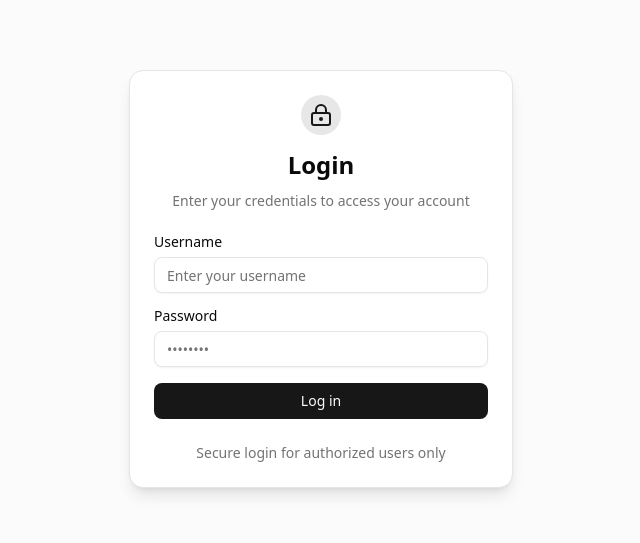
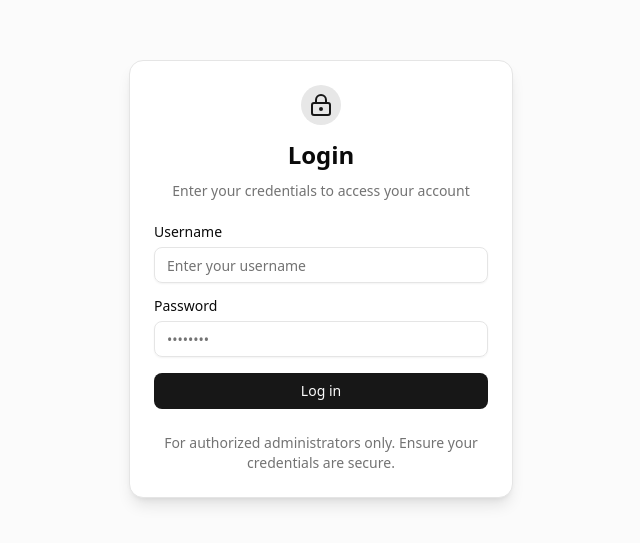
Before and after one commit to LuqmanRA/netlify-deploy-notification, a Next.js app: page /login in a window 1280 px wide. Shown: the part 121-664 px from the top of the page, without its empty margins (319-959 px from the left). Built offline with nearby package versions, Linux system fonts and the light colour scheme.

Commit message:
feat: add error message for login page

```diff
--- a/src/app/login/page.tsx
+++ b/src/app/login/page.tsx
@@ -20,11 +20,14 @@ export default function LoginPage() {
   const [username, setUsername] = useState("");
   const [password, setPassword] = useState("");
   const [isLoading, setIsLoading] = useState(false);
+  const [error, setError] = useState("");
   const router = useRouter();
 
   const handleSubmit = async (e: React.FormEvent) => {
     e.preventDefault();
     setIsLoading(true);
+    setError("");
+
     const result = await signIn("credentials", {
       username,
       password,
@@ -32,13 +35,12 @@ export default function LoginPage() {
     });
 
     if (result?.error) {
-      alert("Login gagal: " + result.error);
+      setError(result.error);
     } else {
-      setTimeout(() => {
-        setIsLoading(false);
-        router.push("/dashboard");
-      }, 1000);
+      router.push("/dashboard");
     }
+
+    setIsLoading(false);
   };
 
   return (
@@ -64,7 +66,6 @@ export default function LoginPage() {
               <Input
                 id="username"
                 placeholder="Enter your username"
-                required
                 autoComplete="username"
                 value={username}
                 onChange={(e) => setUsername(e.target.value)}
@@ -76,12 +77,14 @@ export default function LoginPage() {
                 id="password"
                 type="password"
                 placeholder="••••••••"
-                required
                 autoComplete="current-password"
                 value={password}
                 onChange={(e) => setPassword(e.target.value)}
               />
             </div>
+            {error && (
+              <div className="text-red-500 text-sm text-center">{error}</div>
+            )}
             <Button
               type="submit"
               className="w-full cursor-pointer"
@@ -92,8 +95,9 @@ export default function LoginPage() {
           </form>
         </CardContent>
         <CardFooter className="flex justify-center">
-          <p className="text-sm text-muted-foreground">
-            Secure login for authorized users only
+          <p className="text-sm text-center text-muted-foreground">
+            For authorized administrators only. Ensure your credentials are
+            secure.
           </p>
         </CardFooter>
       </Card>
--- a/src/lib/auth.ts
+++ b/src/lib/auth.ts
@@ -29,15 +29,16 @@ export const authOptions: NextAuthOptions = {
           .then((res) => res[0]); // Ambil user pertama
 
         if (!user) {
-          throw new Error("User not found");
+          throw new Error("Invalid username and password");
         }
 
         const validPassword = await bcrypt.compare(
           credentials.password,
           user.password
         );
+
         if (!validPassword) {
-          throw new Error("Invalid password");
+          throw new Error("Invalid username and password");
         }
 
         return {
```
